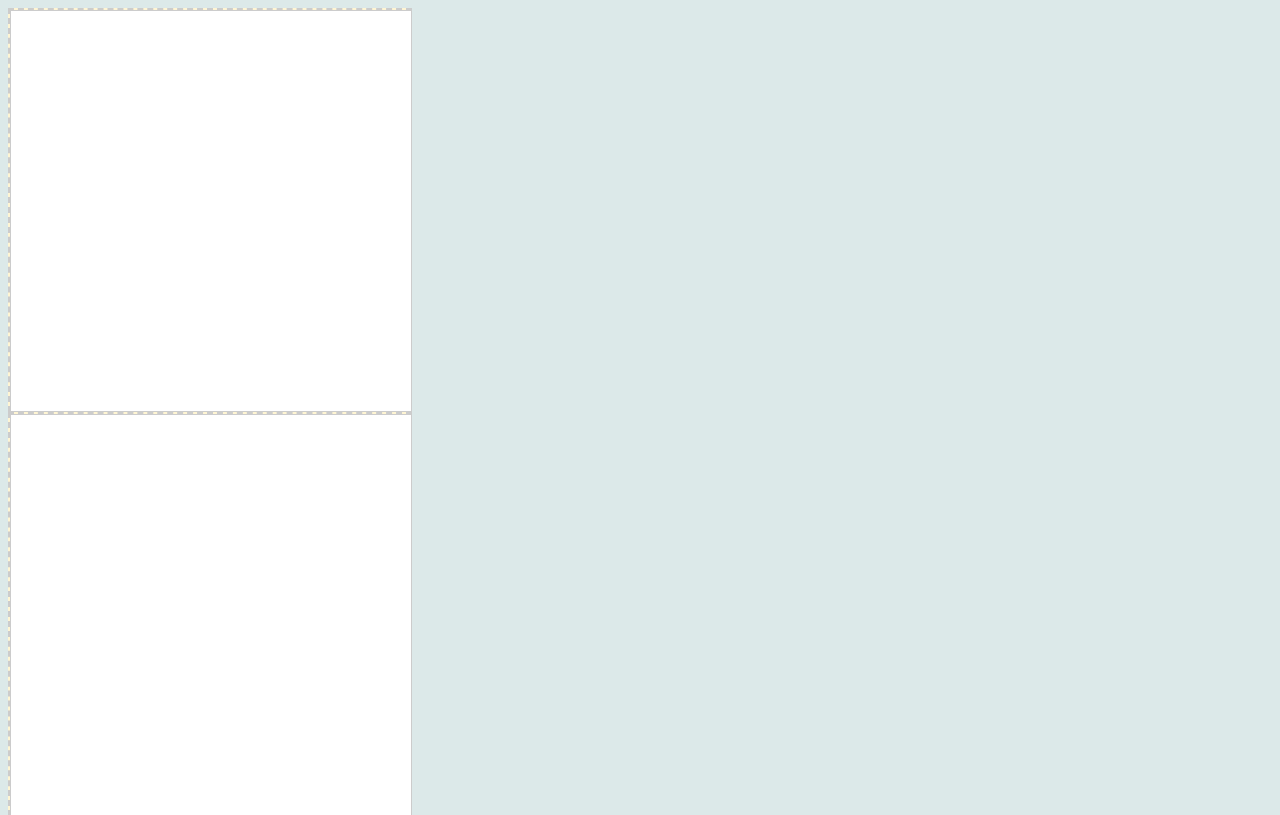
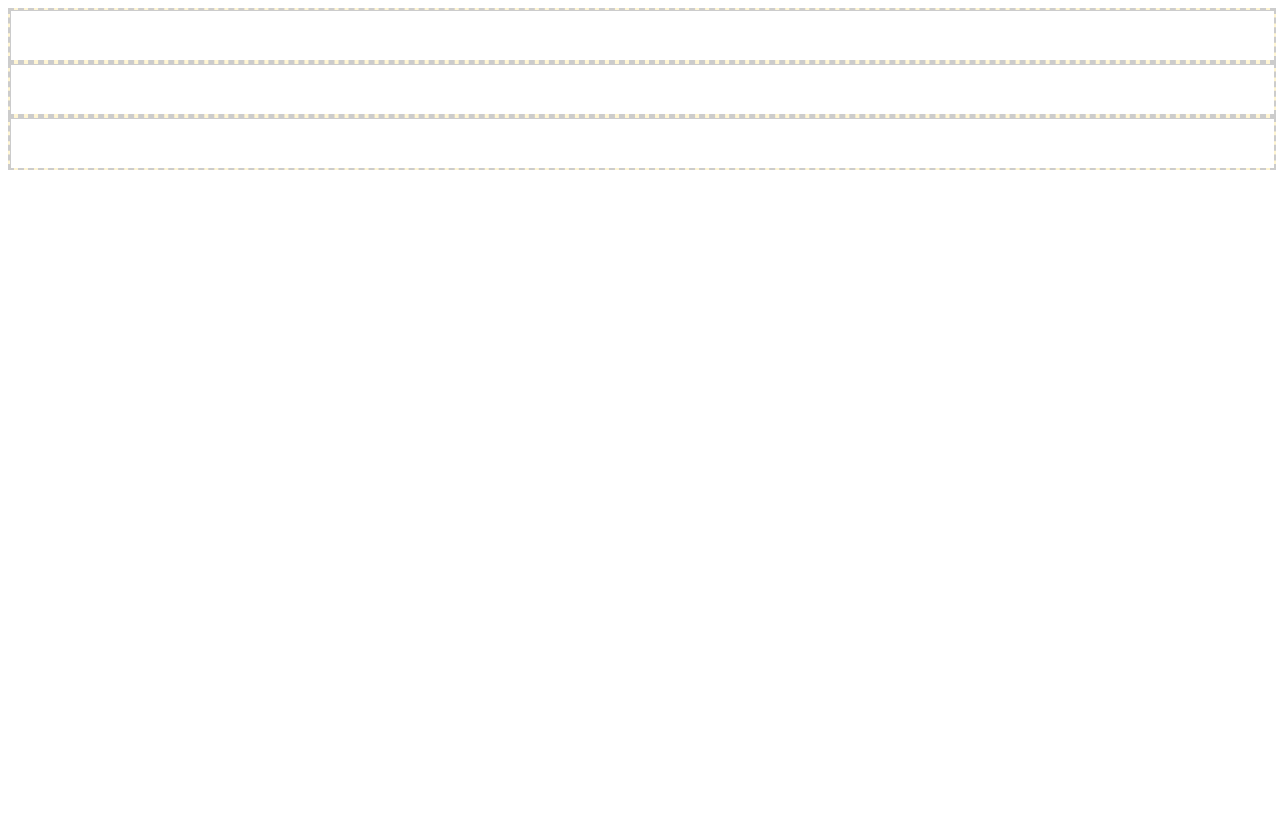
Before and after one commit to remyyounes/zonecanvas, a plain HTML site: page index.html in a window 1280 px wide. Shown: the top 815 px of the page. Drawn offline with nearby package versions, Linux system fonts and the light colour scheme.

Commit message:
added dimension constraints on both axis

```diff
--- a/index.html
+++ b/index.html
@@ -8,6 +8,10 @@
     <script src="./zoneFragment.js"></script>
     <script src="./zonePicker.js"></script>
     <link rel="stylesheet" href="zoneCanvas.css" type="text/css" media="screen" charset="utf-8">
+    <link rel="stylesheet" href="zoneExtractor.css" type="text/css" media="screen" charset="utf-8">
+    <link rel="stylesheet" href="zoneNavigator.css" type="text/css" media="screen" charset="utf-8">
+    <link rel="stylesheet" href="zonePicker.css" type="text/css" media="screen" charset="utf-8">
+    <link rel="stylesheet" href="zoneFragment.css" type="text/css" media="screen" charset="utf-8">
   </head>
   <body>
     <div id="zoneCanvasDemo"></div>
--- a/zoneCanvas.css
+++ b/zoneCanvas.css
@@ -1,40 +1,18 @@
-body {
-  font-family: sans-serif;
-  background: #DCE9E9;
-}
-
 .zoneCanvas {
+  position: relative;
+  width: 100%;
+  min-height: 50px;
   background: rgb(255, 245, 211);
   border: 2px dashed  #ccc;
+  /*max-height:80%;*/
+  overflow-y: hidden;
 }
 
 .zoneCanvas canvas{
   border: 1px solid #ccc;
   background: white;
-}
-
-.zoneCanvas canvas.viewport{
-  width:100%;
-}
-
-
-.zoneCanvas {
-  position: relative;
-}
-.zoneCanvas  canvas{
   position: absolute;
 }
 
-.zoneCanvas {
-  width: 400px;
-  height:400px;
-}
-
-.zoneCanvas canvas.drawing {
-  background: transparent;
-}
-
-
-canvas {
-  border:1px solid  red;
-}
+.zoneCanvas canvas.viewport{ width:100%; }
+.zoneCanvas canvas.drawing { background: transparent; }
--- a/zoneCanvas.js
+++ b/zoneCanvas.js
@@ -7,6 +7,7 @@
     this.drag = false;
     this.selectionCoordinates = {};
     this.viewZone = {x: 0, y: 0, width:0, height: 0};
+    this.layoutConstraints = params.layoutConstraints || { width: 400, height: 400 };
     this.init();
   };
 
@@ -111,7 +112,8 @@
     },
     zoom: function(z){
       this.zoomFactor = z;
-      this.viewZone = { x:0, y:0, width:this.image.width, height:this.image.height };
+      this.setZone({ x:0, y:0, width:this.image.width, height:this.image.height });
+      this.adjustCanvasDimensions(this.getOrientation());
       this.drawZone();
     },
     zoomIn: function(z){
@@ -124,18 +126,29 @@
     },
     zoomZone: function(zone){
       this.setZone( this.normalizeZone(zone) );
-      this.zoomFactor = this.canvas.width / zone.width;
-      this.adjustCanvasDimensions();
+      var orientation = this.getOrientation(),
+        dimension = orientation ? "width" : "height";
+      this.zoomFactor = ( this.layoutConstraints[dimension] || this.canvas[dimension] ) / zone[dimension];
+      this.adjustCanvasDimensions(orientation);
       this.drawZone();
+    },
+    getOrientation: function(){
+      var viewRatio = this.viewZone.width / this.viewZone.height;
+      var constraintsRatio = (this.layoutConstraints.width || this.canvas.width) /
+        (this.layoutConstraints.height || this.canvas.height);
+      return viewRatio > constraintsRatio;
     },
     setZone: function(zone){
       this.viewZone = zone;
     },
-    adjustCanvasDimensions: function(){
-      // resize Canvas
-      var canvasHeight = this.viewZone.height * this.zoomFactor;
+    adjustCanvasDimensions: function(horizontal){
+      var canvasHeight = this.viewZone.height * this.zoomFactor,
+        canvasWidth = this.viewZone.width * this.zoomFactor;
+      this.$canvas.attr("width", canvasWidth);
       this.$canvas.attr("height", canvasHeight);
+      this.$canvasDrawing.attr("width", canvasWidth);
       this.$canvasDrawing.attr("height", canvasHeight);
+      this.$el.css("width", canvasWidth);
       this.$el.css("height", canvasHeight);
     },
     // flips coordinates when negative widths and heights.
@@ -152,8 +165,8 @@
     },
     fit: function(){
       var fitRatio = Math.min(
-        this.canvas.width / this.image.width,
-        this.canvas.height / this.image.height
+        ( this.layoutConstraints.width || this.canvas.width ) / this.image.width,
+        ( this.layoutConstraints.height || this.canvas.height ) / this.image.height
       );
       this.zoom(fitRatio);
     }
--- a/zoneExtractor.js
+++ b/zoneExtractor.js
@@ -14,23 +14,32 @@
     },
     render: function(){
       this.renderNavigator();
-      this.renderViewport();
+      this.renderPicker();
       this.renderFragments();
     },
     renderNavigator: function(){
       var navigator = $("<div class='navigator'></div>");
       this.$el.append(navigator);
-      this.navigator = new ZoneNavigator({ el: navigator });
+      this.navigator = new ZoneNavigator({
+        el: navigator,
+        layoutConstraints: {width: 200, height: 200}
+      });
     },
-    renderViewport: function(){
+    renderPicker: function(){
       var picker = $("<div class='picker'></div>");
       this.$el.append(picker);
-      this.picker = new ZonePicker({ el: picker });
+      this.picker = new ZonePicker({
+        el: picker,
+        layoutConstraints: {width: 500, height: 600}
+      });
     },
     renderFragments: function(){
       var fragment = $("<div class='fragment'></div>");
       this.$el.append(fragment);
-      this.fragment = new ZoneFragment({ el: fragment });
+      this.fragment = new ZoneFragment({
+        el: fragment,
+        layoutConstraints: {width: 200, height: 200}
+      });
     },
     attachHandlers: function(){
       var zoneExtractor = this;
--- a/zoneFragment.js
+++ b/zoneFragment.js
@@ -3,6 +3,7 @@
     this.zoomFactor = params.zoomFactor || 1;
     this.el = params.el[0];
     this.$el = params.el;
+    this.layoutConstraints = params.layoutConstraints;
     this.init();
   };
 
@@ -14,7 +15,10 @@
     render: function(){
       var viewport = $("<div class='fragmentCanvas'></div>");
       this.$el.append(viewport);
-      this.viewport = new ZoneCanvas({ el: viewport });
+      this.viewport = new ZoneCanvas({
+        el: viewport,
+        layoutConstraints: this.layoutConstraints
+      });
     },
     attachHandlers: function(){
       // var zoneFragment = this;
--- a/zoneNavigator.js
+++ b/zoneNavigator.js
@@ -3,6 +3,7 @@
     this.zoomFactor = params.zoomFactor || 1;
     this.el = params.el[0];
     this.$el = params.el;
+    this.layoutConstraints = params.layoutConstraints;
     this.init();
   };
 
@@ -14,7 +15,10 @@
     renderPreview: function(){
       var preview = $("<div id='navigatorCanvas'></div>");
       this.$el.append(preview);
-      this.preview = new ZoneCanvas({ el: preview });
+      this.preview = new ZoneCanvas({
+        el: preview,
+        layoutConstraints: this.layoutConstraints
+      });
     },
     attachHandlers: function(){
       var zoneNavigator = this;
--- a/zonePicker.js
+++ b/zonePicker.js
@@ -3,6 +3,7 @@
     this.zoomFactor = params.zoomFactor || 1;
     this.el = params.el[0];
     this.$el = params.el;
+    this.layoutConstraints = params.layoutConstraints;
     this.init();
   };
 
@@ -14,7 +15,10 @@
     renderViewPort: function(){
       var viewport = $("<div id='pickerCanvas'></div>");
       this.$el.append(viewport);
-      this.viewport = new ZoneCanvas({ el: viewport });
+      this.viewport = new ZoneCanvas({
+        el: viewport,
+        layoutConstraints: this.layoutConstraints
+      });
     },
     setImage: function(image){
       this.image = image;
```
